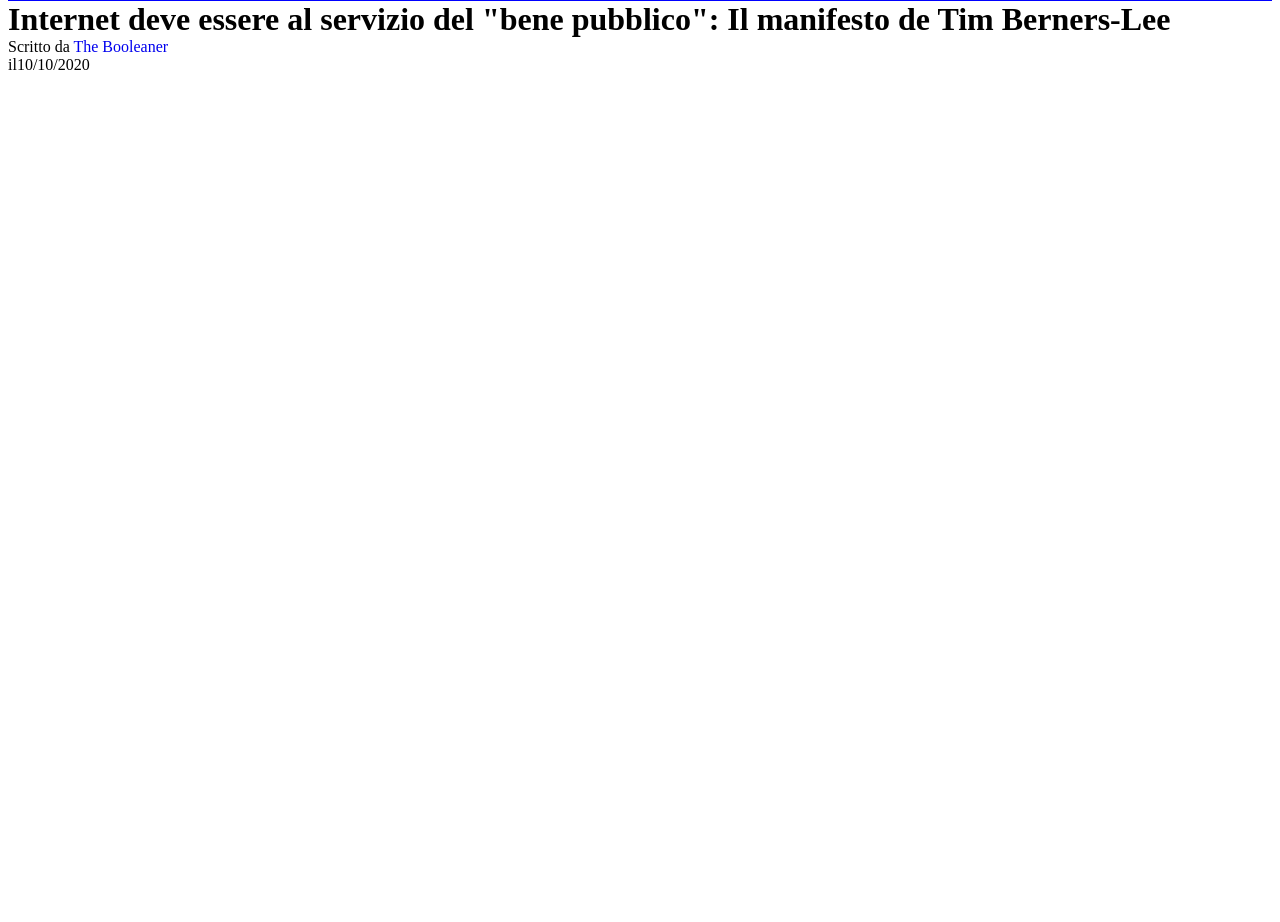
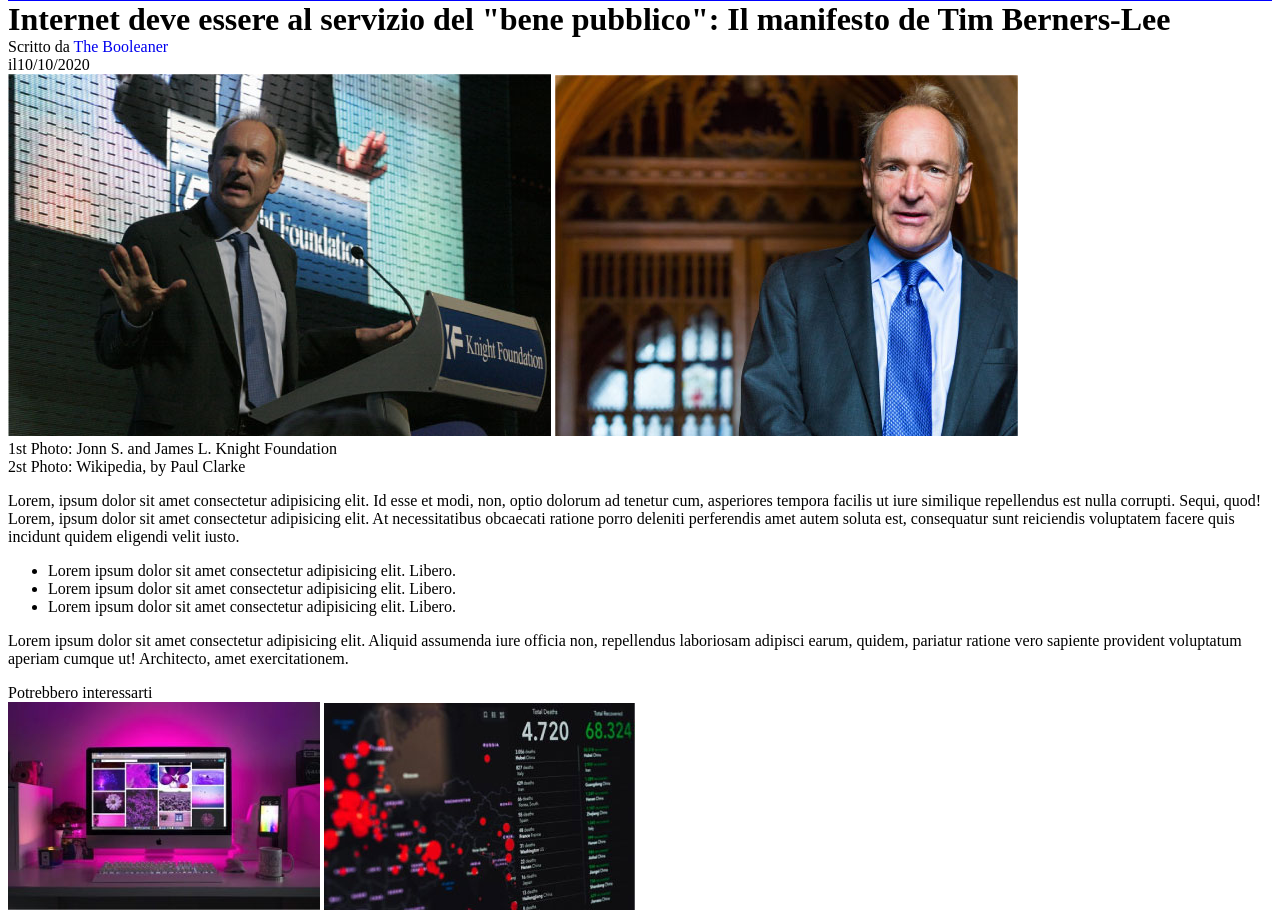
Before and after one commit to Nicolapsq/html-css-booleaner, a plain HTML site: page index.html in a window 1280 px wide. Shown: the part 698-1620 px from the top of the page. Before the commit the page ends 800 px from the top, so only its background shows below. Drawn offline with Linux system fonts and the light colour scheme.

Commit message:
ADD main senza tabella

```diff
--- a/index.html
+++ b/index.html
@@ -28,7 +28,35 @@
 
     <nav></nav>
 
-    <main></main>
+    <main>
+
+        <img src="./img/tim-1.jpg" alt="">
+        <img src="./img/tim-2.jpg" alt="">
+
+        <div>1st Photo: Jonn S. and James L. Knight Foundation</div>
+        <div>2st Photo: Wikipedia, by Paul Clarke</div>
+
+        <p>Lorem, ipsum dolor sit amet consectetur adipisicing elit. Id esse et modi, non, optio dolorum ad tenetur cum, asperiores tempora facilis ut iure similique repellendus est nulla corrupti. Sequi, quod! <span class="evidenziato">Lorem, ipsum dolor sit amet consectetur adipisicing elit. At necessitatibus obcaecati ratione porro deleniti perferendis amet autem soluta est, consequatur sunt reiciendis voluptatem facere quis incidunt quidem eligendi velit iusto.</span></p>
+
+        <ul class="lista">
+            <li>Lorem ipsum dolor sit amet consectetur adipisicing elit. Libero.</li>
+            <li>Lorem ipsum dolor sit amet consectetur adipisicing elit. Libero.</li>
+            <li>Lorem ipsum dolor sit amet consectetur adipisicing elit. Libero.</li>
+        </ul>
+
+        <!-- TABELLA -->
+
+        <p>Lorem ipsum dolor sit amet consectetur adipisicing elit. Aliquid assumenda iure officia non, repellendus laboriosam adipisci earum, quidem, pariatur ratione vero sapiente provident voluptatum aperiam cumque ut! Architecto, amet exercitationem.</p>
+
+        <div id="articoli">Potrebbero interessarti</div>
+        <div>
+
+            <img class="articoli" src="./img/monitor.jpg" alt="">
+            <img class="articoli" src="./img/graph.jpg" alt="">
+
+        </div>
+
+    </main>
 
     <footer></footer>
 
```
